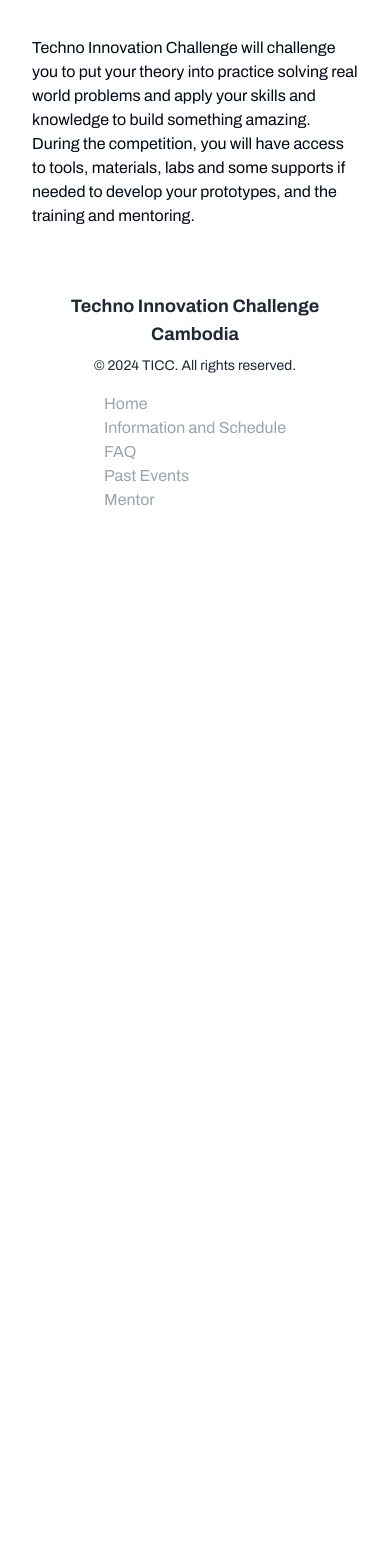
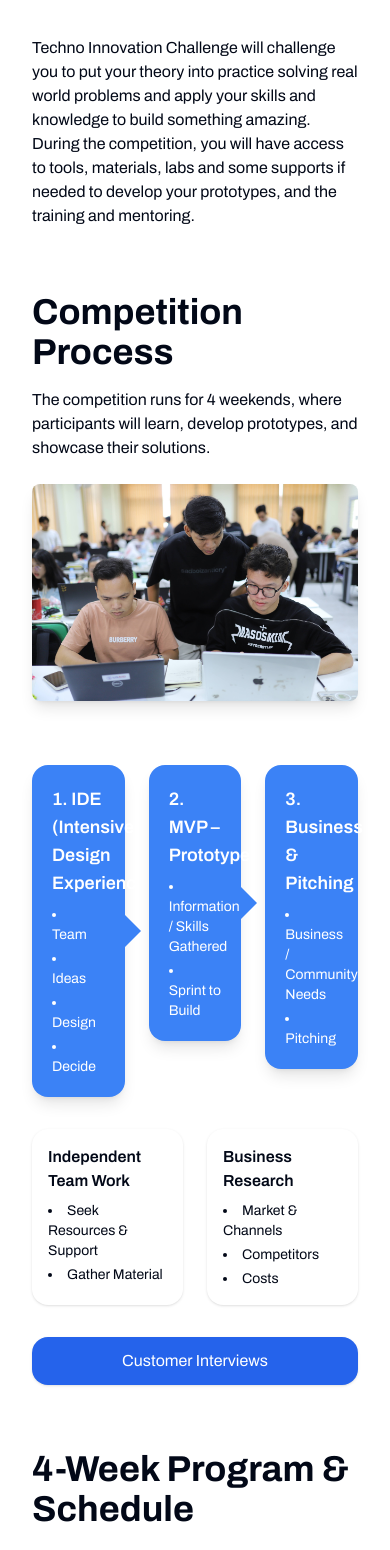
Before and after one commit to Than-sothearak/ticc, a Next.js app: page /information in a window 390 px wide. Shown: the part 432-1982 px from the top of the page. Before the commit the page ends 968 px from the top, so only its background shows below. Built offline with nearby package versions, Linux system fonts and the light colour scheme.

Commit message:
add info page

```diff
--- a/src/app/(home)/information/page.jsx
+++ b/src/app/(home)/information/page.jsx
@@ -2,6 +2,7 @@
 import React from "react";
 
 import { motion } from "framer-motion";
+import { InfoPageComponent } from "@/components/InfoPageComponent";
 const page = () => {
   return (
     <div className="w-full">
@@ -26,11 +27,13 @@
           </div>
         </div>
       </div>
-      <div className="flex justify-center items-center my-10">
+      <div className="flex justify-center items-center my-10 w-full">
+
         <div className="container text-start">
           <p>Techno Innovation Challenge will challenge you to put your theory into practice solving real world problems and apply your skills and knowledge to build something amazing. During the competition, you will have access to tools, materials, labs and some supports if needed to develop your prototypes, and the training and mentoring. </p>
+               <InfoPageComponent />
+        </div>
 
-        </div>
       </div>
     </div>
   );
--- a/src/app/dashboard/(components)/ImageSliderForm.jsx
+++ b/src/app/dashboard/(components)/ImageSliderForm.jsx
@@ -164,8 +164,8 @@
 
       {/* Upload modal unchanged */}
       {isUpload && (
-        <div className="flex items-center justify-center w-full">
-          <Card className="relative p-2 w-full">
+        <div className="fixed inset-0 z-50 flex items-center justify-center bg-black/80">
+          <Card className="relative p-2 ">
             <button type="button" onClick={() => setIsUpload(false)}>
               <X />
             </button>
--- a/src/app/dashboard/partners/page.jsx
+++ b/src/app/dashboard/partners/page.jsx
@@ -8,7 +8,7 @@
   const partners = await Partner.findOne()
 
   return (
-    <div className="flex flex-col gap-4 mt-8 items-center m-auto  w-full">
+    <div className="flex flex-col gap-4 mt-8 items-center m-auto  w-full px-2">
       <Card className="md:w-[580px] w-full">
         <CardHeader>
           <CardTitle>Add partner logo</CardTitle>
--- a/src/app/page.js
+++ b/src/app/page.js
@@ -1,4 +1,3 @@
-import Header from "@/components/Header";
 import Logo from "@/components/Logo";
 import dynamic from "next/dynamic";
 import ObjectivesSection from "@/components/ObjectivesSection";
@@ -7,11 +6,13 @@
 import VideoHero from "@/components/VideoHero";
 import Navbar from "@/components/navbar/Navbar";
 import { Content } from "@/models/Content";
+import { connectDb } from "@/lib/connectDb";
+import HeroSection from "@/components/HeroSection";
 
 const Contact = dynamic(() => import("../components/Contact"), { ssr: false });
 
 export default async function Home() {
-
+  await connectDb()
   const data = await Content.findOne()
   const applyLink = JSON.parse(JSON.stringify(data.apply_link))
   const slideShow = JSON.parse(JSON.stringify(data.slide_show))
@@ -20,7 +21,7 @@
    <div>
     <Navbar />
      <main className="relative">
-      <Header applyLink={applyLink} slideShow={slideShow} />
+      <HeroSection applyLink={applyLink} slideShow={slideShow} />
       {/* <VideoHero/> */}
       <div className="flex flex-col min-h-screen" id="section2">
         <div className="w-full text-start flex flex-col justify-center items-center">
--- /dev/null
+++ b/src/components/HangingCard.jsx
@@ -0,0 +1,65 @@
+"use client"
+import React from 'react'
+import { motion } from "framer-motion";
+
+const swingCards = [
+  { label: "CREATIVITY", rotate: [4, -4, 5], duration: 4, color: "bg-pink-400" },
+  { label: "🚀 INNOVATION", rotate: [6, -5, 7], duration: 5, color: "bg-blue-500" },
+  { label: "TECHNOLOGY", rotate: [5, -6, 6], duration: 4.5, color: "bg-green-400" },
+  { label: "IDEATION", rotate: [3, -3, 4], duration: 4.2, color: "bg-purple-500" },
+  { label: "IMPACT", rotate: [7, -6, 5], duration: 5.2, color: "bg-yellow-400" },
+  { label: "BUSINESS", rotate: [5, -6, 6], duration: 4.5, color: "bg-orange-400" },
+];
+
+export const HangingCard = () => {
+  return (
+    <div className='absolute top-0 left-1/2 z-30 w-full max-w-xl -translate-x-1/2'>{/* Hanging Innovation Card */}
+    {swingCards.map((item, index) => {
+      const offset = (index - (swingCards.length - 1) / 2) * 240;
+        const wireHeight = Math.floor(Math.random() * 80) + 190;
+      return (
+            <div
+            key={item.label}
+            className="absolute top-0 left-1/3  z-30"
+            style={{ transform: `translateX(${offset}px)` }}
+            >
+        {/* Wire */}
+<motion.div
+  className="mx-auto w-[2px] bg-gray-300/80"
+  initial={{ height: 0 }}
+  animate={{ height: wireHeight, rotate: 0.5 }} // or rotate: 0 if you want no swing after
+  transition={{
+   height: { duration: 0.8 + Math.random(), yoyo: true, ease: "easeInOut" },
+  }}
+
+/>
+        {/* Swing Card */}
+        <motion.div
+          className={`${item.color} backdrop-blur-md text-white rounded-xl shadow-2xl p-3 w-full text-center`}
+          style={{ transformOrigin: "top center" }}
+          initial={{ opacity: 0, y: -20 }}
+          animate={{
+            opacity: 1,
+            y: 0,
+            rotate: item.rotate,
+          }}
+          transition={{
+            opacity: { duration: 1 },
+            y: { duration: 1 },
+            rotate: {
+              duration: item.duration,
+              ease: "easeInOut",
+              repeat: Infinity,
+            },
+          }}
+
+        >
+          <h3 className="text-xl font-bold">{item.label}</h3>
+
+        </motion.div>
+      </div>
+      )
+})}
+</div>
+  )
+}
--- a/src/components/Header.jsx
+++ b/src/components/HeroSection.jsx
@@ -1,8 +1,11 @@
 "use client";
 import React, { useState, useEffect, useRef } from "react";
 import Link from "next/link";
+import { HangingCard } from "./HangingCard";
+import ShapeWave from "./ShapeWave";
+import { BlueTechWave } from "./WaveTech";
 
-const Header = ({ applyLink, slideShow }) => {
+const HeroSection = ({ applyLink, slideShow }) => {
   const slides = slideShow.images || [];
   const [currentIndex, setCurrentIndex] = useState(0);
   const containerRef = useRef(null);
@@ -42,6 +45,9 @@
         ))}
       </div>
 
+      <HangingCard />
+
+      <BlueTechWave />
       {/* Overlay content */}
       <div className="absolute inset-0 z-20 flex flex-col items-center justify-center text-center text-white px-4">
         <h1 className="text-4xl font-bold">
@@ -69,4 +75,4 @@
   );
 };
 
-export default Header;
+export default HeroSection;
--- /dev/null
+++ b/src/components/InfoPageComponent.jsx
@@ -0,0 +1,58 @@
+"use client";
+import React from "react";
+import Image from "next/image";
+import ProcessDiagram from "./ProcessDiagramComponent";
+import FadeUp from "./motion/FadeUp";
+import { staggerItem } from "@/lib/motion";
+
+export const InfoPageComponent = () => {
+  const schedule = [
+    { weekend: 1, date: "June 1-2, 2019" },
+    { weekend: 2, date: "June 8, 2019" },
+    { weekend: 3, date: "June 15, 2019" },
+    { weekend: 4, date: "June 22, 2019" },
+  ];
+
+  return (
+    <div className="max-w-5xl mx-auto space-y-16">
+      {/* Competition Process */}
+      <section className="flex flex-col items-start gap-6 mt-16">
+        <div className="">
+          <FadeUp variants={staggerItem}>
+            <h2 className="text-4xl font-bold mb-4">Competition Process</h2>
+          </FadeUp>
+          <FadeUp variants={staggerItem}>
+            <p>
+              The competition runs for 4 weekends, where participants will
+              learn, develop prototypes, and showcase their solutions.
+            </p>
+          </FadeUp>
+        </div>
+        <FadeUp>
+          <div className="relative h-full w-full">
+            <Image
+              src="/images/IMG_2639.JPG"
+              alt="Competition Process Image"
+              width={1200} // image original width
+              height={800} // image original height
+              className="rounded-lg shadow-lg object-contain"
+            />
+          </div>
+        </FadeUp>
+
+      </section>
+  <ProcessDiagram />
+      {/* Schedule */}
+      <section className="space-y-4">
+        <h2 className="text-4xl font-bold mb-4">4-Week Program & Schedule</h2>
+        <ul className="list-disc list-inside space-y-2">
+          {schedule.map((item) => (
+            <li key={item.week} className="text-lg">
+              <strong>Weekend {item.week}:</strong> {item.date}
+            </li>
+          ))}
+        </ul>
+      </section>
+    </div>
+  );
+};
--- /dev/null
+++ b/src/components/ProcessDiagramComponent.jsx
@@ -0,0 +1,66 @@
+import React from "react";
+
+export default function ProcessDiagram() {
+  return (
+    <div className="w-full">
+      <div className="grid grid-cols-3 gap-6 items-start">
+        {/* Step 1 */}
+        <div className="relative bg-blue-500 text-white rounded-2xl shadow-lg p-5">
+          <h2 className="text-lg font-semibold mb-2">1. IDE (Intensive Design Experience)</h2>
+          <ul className="list-disc list-inside text-sm space-y-1">
+            <li>Team</li>
+            <li>Ideas</li>
+            <li>Design</li>
+            <li>Decide</li>
+          </ul>
+          <div className="absolute -right-4 top-1/2 -translate-y-1/2 w-0 h-0 border-t-[16px] border-b-[16px] border-l-[16px] border-t-transparent border-b-transparent border-l-blue-500" />
+        </div>
+
+        {/* Step 2 */}
+        <div className="relative bg-blue-500 text-white rounded-2xl shadow-lg p-5">
+          <h2 className="text-lg font-semibold mb-2">2. MVP – Prototype</h2>
+          <ul className="list-disc list-inside text-sm space-y-1">
+            <li>Information / Skills Gathered</li>
+            <li>Sprint to Build</li>
+          </ul>
+          <div className="absolute -right-4 top-1/2 -translate-y-1/2 w-0 h-0 border-t-[16px] border-b-[16px] border-l-[16px] border-t-transparent border-b-transparent border-l-blue-500" />
+        </div>
+
+        {/* Step 3 */}
+        <div className="bg-blue-500 text-white rounded-2xl shadow-lg p-5">
+          <h2 className="text-lg font-semibold mb-2">3. Business & Pitching</h2>
+          <ul className="list-disc list-inside text-sm space-y-1">
+            <li>Business / Community Needs</li>
+            <li>Pitching</li>
+          </ul>
+        </div>
+      </div>
+
+      {/* Supporting Work */}
+      <div className="grid grid-cols-2 gap-6 mt-8">
+        <div className="bg-white rounded-2xl shadow p-4">
+          <h3 className="font-semibold mb-2">Independent Team Work</h3>
+          <ul className="list-disc list-inside text-sm space-y-1">
+            <li>Seek Resources & Support</li>
+            <li>Gather Material</li>
+          </ul>
+        </div>
+        <div className="bg-white rounded-2xl shadow p-4">
+          <h3 className="font-semibold mb-2">Business Research</h3>
+          <ul className="list-disc list-inside text-sm space-y-1">
+            <li>Market & Channels</li>
+            <li>Competitors</li>
+            <li>Costs</li>
+          </ul>
+        </div>
+      </div>
+
+      {/* Customer Interviews */}
+      <div className="mt-8">
+        <div className="bg-blue-600 text-white text-center rounded-2xl py-3 shadow">
+          Customer Interviews
+        </div>
+      </div>
+    </div>
+  );
+}
--- /dev/null
+++ b/src/components/ShapeWave.jsx
@@ -0,0 +1,38 @@
+import React from 'react'
+import { motion } from "framer-motion";
+const ShapeWave = () => {
+  return (
+    <div>
+        {/* Wave Shape at Bottom */}
+<motion.div
+  className="absolute bottom-0 left-0 w-full overflow-hidden leading-[0] rotate-180 z-10"
+  initial={{ y: 50 }}
+  animate={{ y: [0, 20, 0] }}
+  transition={{ duration: 6, repeat: Infinity, ease: "easeInOut" }}
+>
+  <svg
+    className="relative block w-[200%] h-40"
+    xmlns="http://www.w3.org/2000/svg"
+    viewBox="0 0 1200 120"
+    preserveAspectRatio="none"
+  >
+    <path
+      d="M0,0 C300,100 900,0 1200,100 L1200,120 L0,120 Z"
+      fill="rgba(59, 130, 246, 0.3)" // blue with opacity
+    ></path>
+    <path
+      d="M0,0 C400,100 800,0 1200,100 L1200,120 L0,120 Z"
+      fill="rgba(59, 130, 246, 0.5)"
+    ></path>
+    <path
+      d="M0,0 C500,80 700,0 1200,80 L1200,120 L0,120 Z"
+      fill="rgba(59, 130, 246, 0.7)"
+    ></path>
+  </svg>
+</motion.div>
+
+    </div>
+  )
+}
+
+export default ShapeWave
--- /dev/null
+++ b/src/components/WaveTech.jsx
@@ -0,0 +1,36 @@
+"use client";
+import { motion } from "framer-motion";
+
+export const BlueTechWave = () => {
+  return (
+    <motion.div
+      className="absolute bottom-0 left-0 w-full overflow-hidden z-10"
+      initial={{ y: 20 }}
+      animate={{ y: [0, 15, 0] }} // gentle vertical wave
+      transition={{ duration: 6, repeat: Infinity, ease: "easeInOut" }}
+    >
+      <svg
+        className="relative block w-[200%] h-48"
+        xmlns="http://www.w3.org/2000/svg"
+        viewBox="0 0 1200 120"
+        preserveAspectRatio="none"
+      >
+        {/* Base Wave */}
+        <path
+          d="M0,60 C150,90 450,30 600,60 C750,90 1050,30 1200,60 L1200,120 L0,120 Z"
+          fill="rgba(59, 130, 246, 0.3)" // light blue
+        />
+        {/* Secondary Wave */}
+        <path
+          d="M0,70 C150,40 450,80 600,60 C750,40 1050,80 1200,60 L1200,120 L0,120 Z"
+          fill="rgba(37, 99, 235, 0.5)" // medium blue
+        />
+        {/* Top Wave Layer */}
+        <path
+          d="M0,65 C150,75 450,35 600,65 C750,75 1050,35 1200,65 L1200,120 L0,120 Z"
+          fill="rgba(29, 78, 216, 0.6)" // dark blue
+        />
+      </svg>
+    </motion.div>
+  );
+};
```
Also changed, not shown: src/components/ObjectivesSection.jsx (+8 -5 lines), src/components/LoginForm.jsx (renamed from src/components/LoginForm.js).
